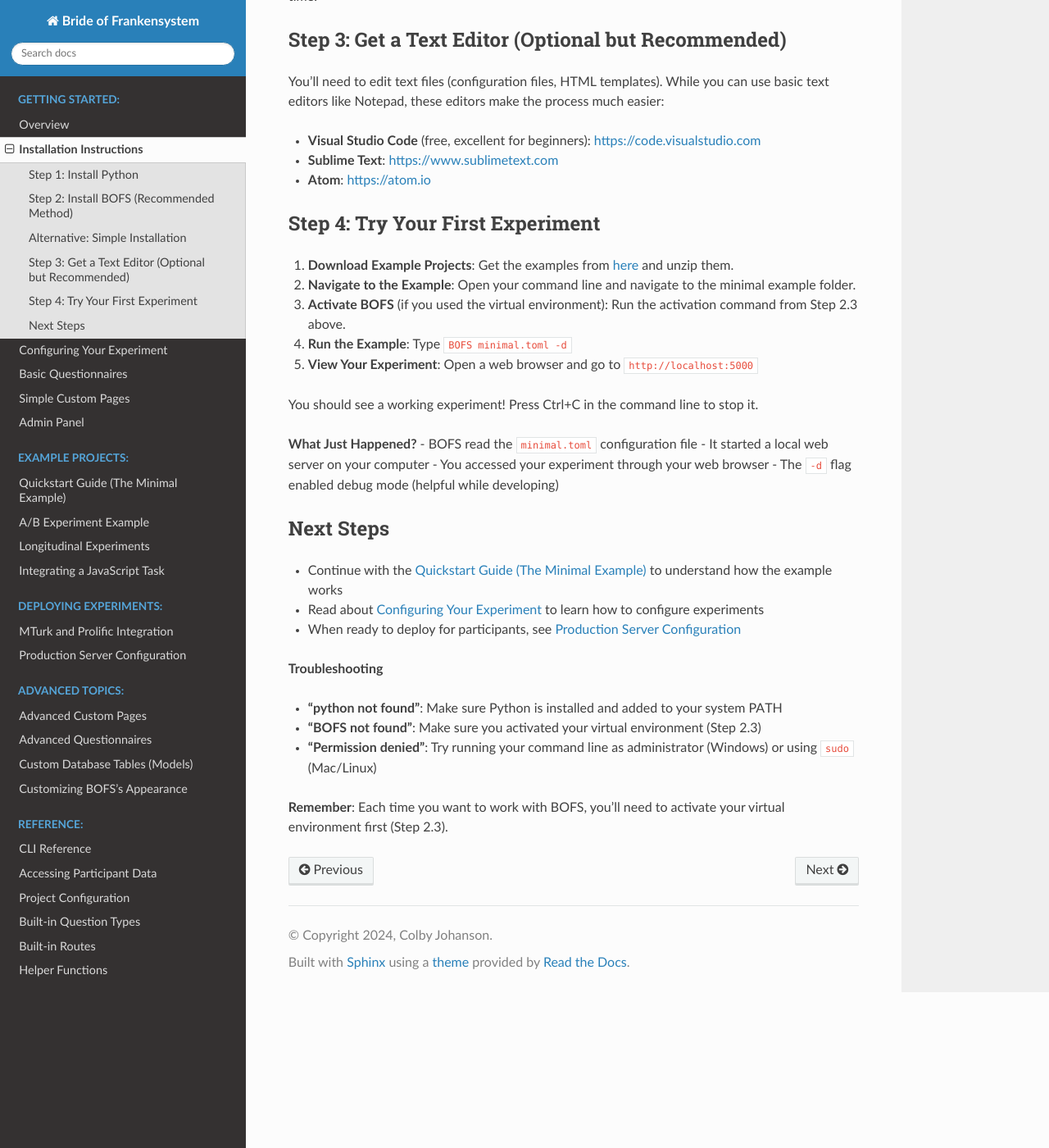
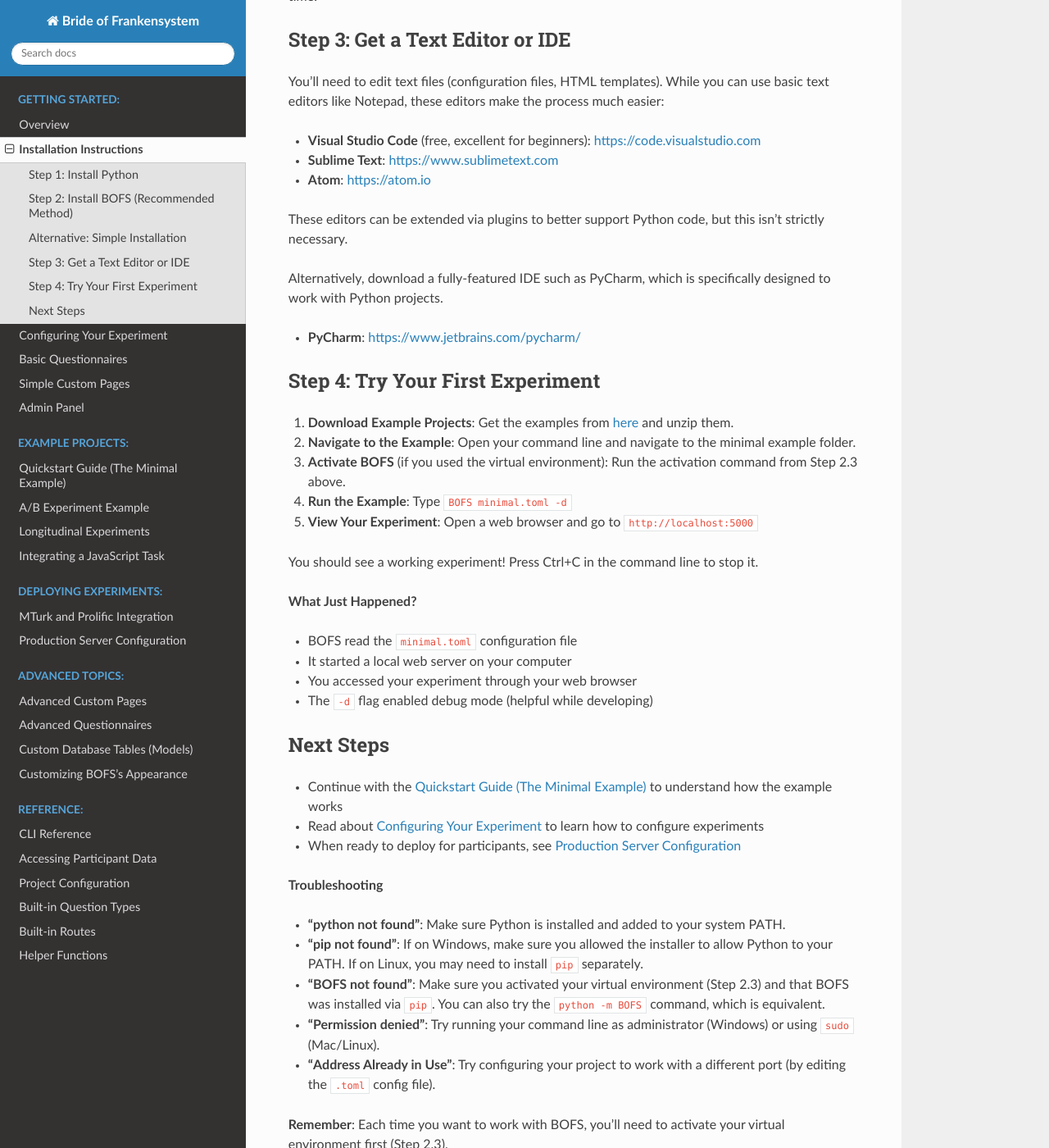
Before and after one commit to colbyj/bride-of-frankensystem, a Sphinx documentation site: the page built from docs/getting_started/installation.rst, in a window 1280 px wide and 1400 px high, scrolled down 1890 px. Shown: the whole window at 82% size. Built offline with Sphinx 7.4.7 and the Read the Docs theme 3.1.0, drawn with Linux system fonts in a browser that asks for light colours.

Commit message:
Minor changes to documentation

```diff
--- a/docs/advanced/advanced_questionnaires.rst
+++ b/docs/advanced/advanced_questionnaires.rst
@@ -56,6 +56,7 @@ Calculations are defined in the ``participant_calculations`` section of your que
 **Python Expressions**
 
 Calculations can use any valid Python expression, including:
+
 - Arithmetic operations: ``+``, ``-``, ``*``, ``/``
 - Conditional expressions: ``value if condition else other_value``
 - Comparisons: ``>``, ``<``, ``==``, ``!=``
--- a/docs/getting_started/installation.rst
+++ b/docs/getting_started/installation.rst
@@ -76,14 +76,20 @@ If you prefer a simpler approach (though less recommended for multiple projects)
 
 This installs BOFS system-wide but may cause issues if you work on multiple BOFS projects over time.
 
-Step 3: Get a Text Editor (Optional but Recommended)
-----------------------------------------------------
+Step 3: Get a Text Editor or IDE
+--------------------------------
 
 You'll need to edit text files (configuration files, HTML templates). While you can use basic text editors like Notepad, these editors make the process much easier:
 
 - **Visual Studio Code** (free, excellent for beginners): https://code.visualstudio.com
 - **Sublime Text**: https://www.sublimetext.com
 - **Atom**: https://atom.io
+
+These editors can be extended via plugins to better support Python code, but this isn't strictly necessary.
+
+Alternatively, download a fully-featured IDE such as PyCharm, which is specifically designed to work with Python projects.
+
+- **PyCharm**: https://www.jetbrains.com/pycharm/
 
 Step 4: Try Your First Experiment
 ----------------------------------
@@ -101,6 +107,7 @@ Step 4: Try Your First Experiment
 You should see a working experiment! Press Ctrl+C in the command line to stop it.
 
 **What Just Happened?**
+
 - BOFS read the ``minimal.toml`` configuration file
 - It started a local web server on your computer
 - You accessed your experiment through your web browser
@@ -115,8 +122,10 @@ Next Steps
 
 **Troubleshooting**
 
-- **"python not found"**: Make sure Python is installed and added to your system PATH
-- **"BOFS not found"**: Make sure you activated your virtual environment (Step 2.3)
-- **"Permission denied"**: Try running your command line as administrator (Windows) or using ``sudo`` (Mac/Linux)
+- **"python not found"**: Make sure Python is installed and added to your system PATH.
+- **"pip not found"**: If on Windows, make sure you allowed the installer to allow Python to your PATH. If on Linux, you may need to install ``pip`` separately.
+- **"BOFS not found"**: Make sure you activated your virtual environment (Step 2.3) and that BOFS was installed via ``pip``. You can also try the ``python -m BOFS`` command, which is equivalent.
+- **"Permission denied"**: Try running your command line as administrator (Windows) or using ``sudo`` (Mac/Linux).
+- **"Address Already in Use"**: Try configuring your project to work with a different port (by editing the ``.toml`` config file).
 
 **Remember**: Each time you want to work with BOFS, you'll need to activate your virtual environment first (Step 2.3).
--- a/docs/getting_started/project_configuration.rst
+++ b/docs/getting_started/project_configuration.rst
@@ -162,6 +162,10 @@ Consent Forms
 -------------
 
 When you include ``{name="Consent", path="consent"}`` in your PAGE_LIST, BOFS will display a consent form to participants. You need to create a ``consent.html`` file in your project root directory (next to your ``.toml`` configuration file) that contains your consent text.
+
+.. image:: /examples/quickstart/minimal/minimal0.png
+  :width: 800
+  :alt: The consent page.
 
 **Basic Consent Setup**
 
--- a/docs/reference/config_options.rst
+++ b/docs/reference/config_options.rst
@@ -15,7 +15,7 @@ This page includes a description of each of the options within a project's confi
     TITLE                        string                What users see at the top of the page.
     ADMIN_PASSWORD               string                Used to log in to the admin pages at ``/admin``.
     USE_ADMIN                    boolean               Enable/disable the admin panel entirely (default: True).
-    ADDITIONAL_ADMIN_PAGES       list of dictionaries  Custom admin pages from blueprints. See :doc:`admin`.
+    ADDITIONAL_ADMIN_PAGES       list of dictionaries  Custom admin pages from blueprints. See :doc:`/getting_started/admin`.
     USE_BREADCRUMBS              boolean               Show breadcrumbs-style progress bar.
     PORT                         integer               Configure what port the project will be accessible at.
     RETRIEVE_SESSIONS            boolean               If ID entered at ``/external_id`` was already used, then attempt to load a participant's progress from the database and redirect them to where they last were.
@@ -31,5 +31,5 @@ This page includes a description of each of the options within a project's confi
     COMPLETION_CODE_MESSAGE      string                For example, "Please copy and paste this code into the MTurk form:".
     OUTGOING_URL                 string                On the ``/end`` route, participants can be optionally redirected to an external page instead of being given a code. Specify the URL here.
     PAGE_LIST                    list of dictionaries  See :doc:`../getting_started/project_configuration`.
-    EXPORT                       dictionary            Custom export definitions for blueprint tables. See :doc:`admin`.
+    EXPORT                       dictionary            Custom export definitions for blueprint tables (deprecated).
     ============================ ===================== ==================
```
Also changed, not shown: docs/deployment/mturk_prolific.rst (+8 -0 lines), docs/getting_started/admin.rst (+8 -0 lines).
